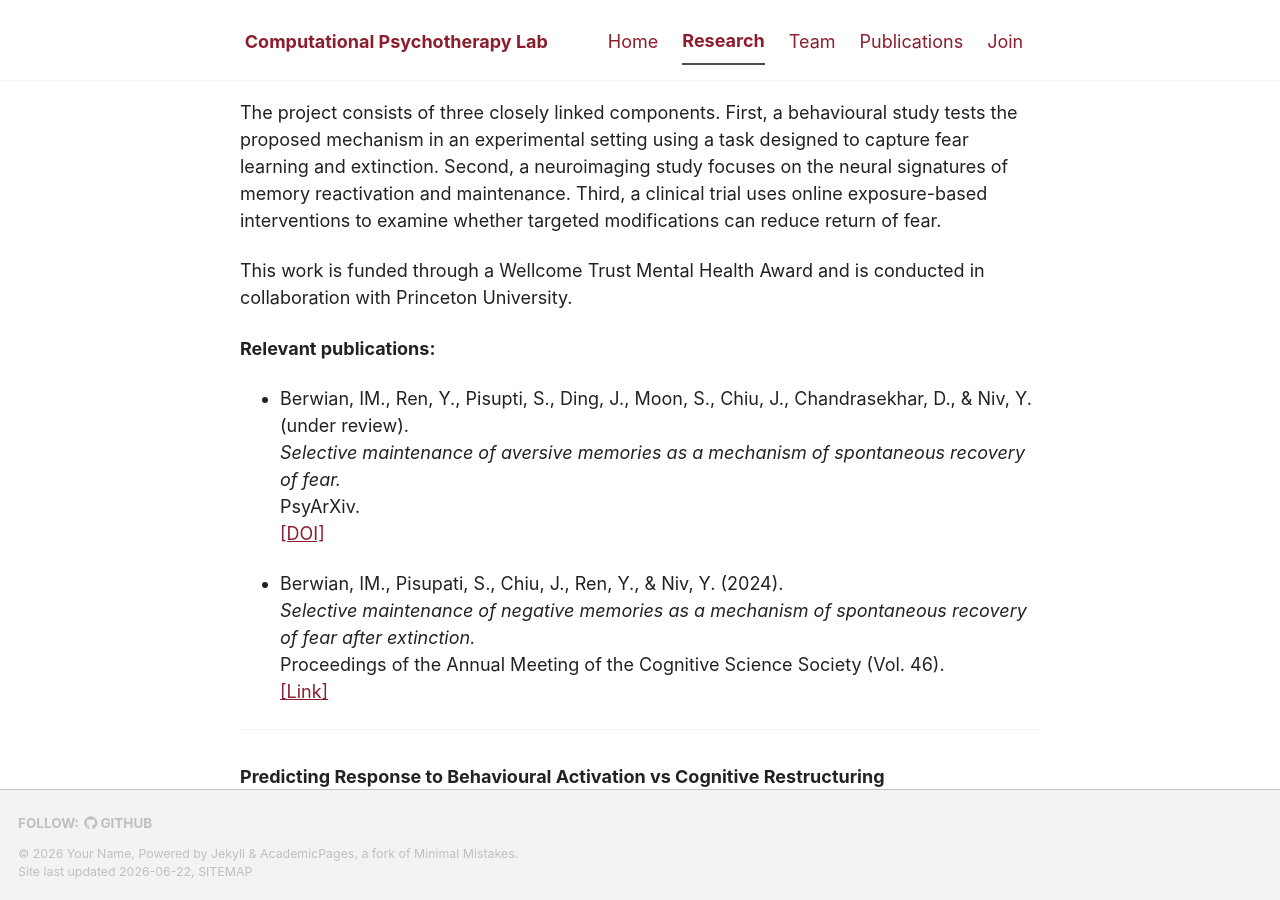
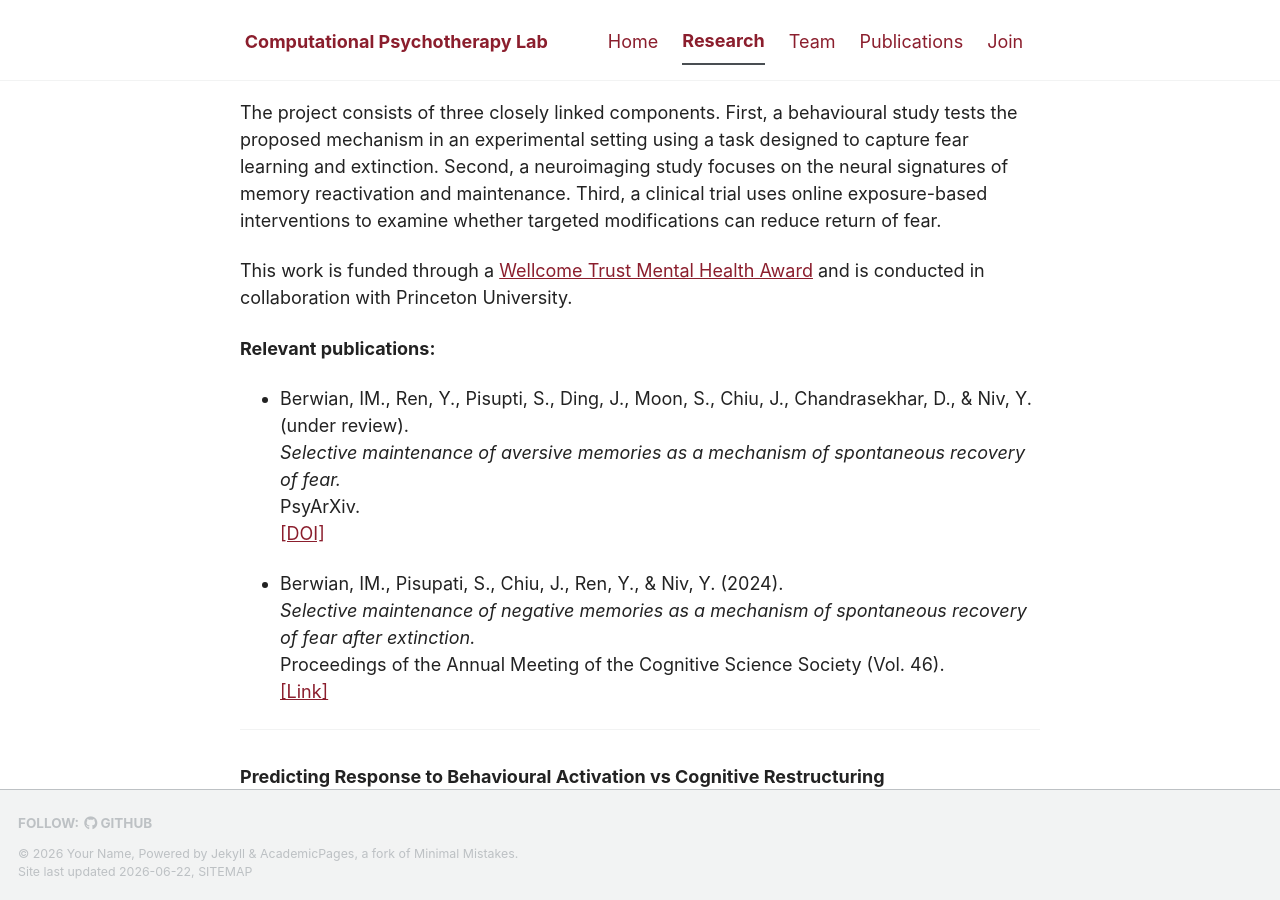
Before and after one commit to IsabelBerwian/CPT-lab, a Jekyll site: the page built from _pages/research.md, in a window 1280 px wide and 900 px high, scrolled down 562 px. Built offline with Jekyll 4.4.1, drawn with Linux system fonts in a browser that asks for light colours; a script bundle is joined from its source files by our own code; library files that are not in the unit come from our copies; part of the change alters nothing that is shown.

```diff
--- a/_pages/research.md
+++ b/_pages/research.md
@@ -19,7 +19,7 @@ This project examines why fear can return after successful exposure therapy. We
 
 The project consists of three closely linked components. First, a behavioural study tests the proposed mechanism in an experimental setting using a task designed to capture fear learning and extinction. Second, a neuroimaging study focuses on the neural signatures of memory reactivation and maintenance. Third, a clinical trial uses online exposure-based interventions to examine whether targeted modifications can reduce return of fear.
 
-This work is funded through a Wellcome Trust Mental Health Award and is conducted in collaboration with Princeton University.
+This work is funded through a [Wellcome Trust Mental Health Award](https://wellcome.org/research-funding/schemes/mental-health-award-understanding-how-anxiety-and-trauma-related-problems) and is conducted in collaboration with Princeton University.
 
 **Relevant publications:**
 
```
